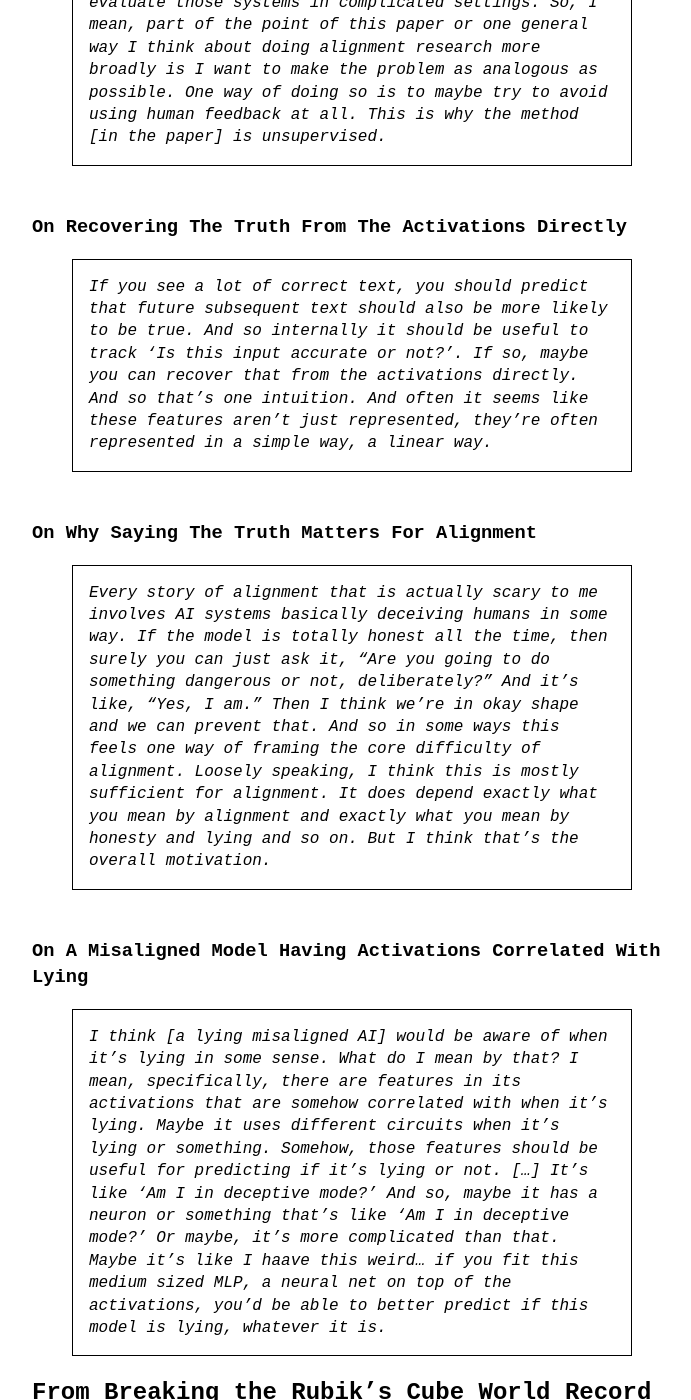
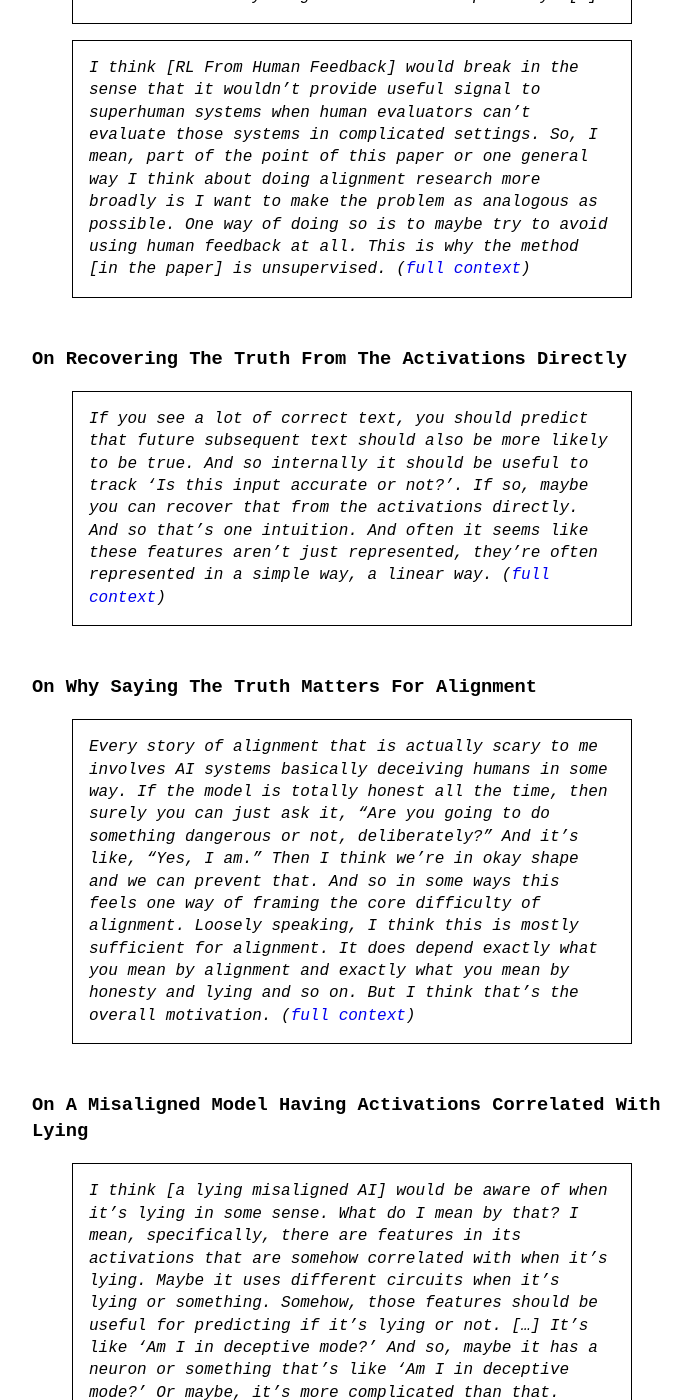
Before and after one commit to theinsideview/theinsideview.github.io, a Jekyll site: the page built from _posts/2023-01-13-collin.md, in a window 1280 px wide and 1400 px high, scrolled down 5367 px. Shown: the whole window, without its empty margins (288-979 px from the left). Built offline with Jekyll 4.4.1, drawn with Linux system fonts in a browser that asks for light colours; some of the changed text lies outside the part shown.

Commit message:
Update 2023-01-13-collin.md

```diff
--- a/_posts/2023-01-13-collin.md
+++ b/_posts/2023-01-13-collin.md
@@ -10,6 +10,8 @@ spotifyId: 5xjBOd2UJn2yqniEr77KWV
 Collin Burns is a second-year ML PhD at Berkeley, working with Jacob Steinhardt and Dan Klein. His focus is on making language models honest, interpretable, and aligned, and he has also worked on multiple benchmarks, including [APPS](https://arxiv.org/abs/2105.09938), [MATH](https://arxiv.org/abs/2103.03874) and [MMLU](https://arxiv.org/abs/2009.03300).
 
 In his past life, he [broke](https://www.youtube.com/watch?v=Gz8sYIN78kM) the Rubik's Cube world record, and more recently he published [Discovering latent knowledge in language models without supervision](https://arxiv.org/abs/2212.03827), a paper that has received a lot of praise on [Twitter](https://twitter.com/ESYudkowsky/status/1601768272374165505) and [Lesswrong](https://www.lesswrong.com/posts/L4anhrxjv8j2yRKKp/how-discovering-latent-knowledge-in-language-models-without), which we discuss in depth in this interview.
+
+<sup><sub><i>(Our conversation is ~3h long, you can click on any sub-topic of your liking in the outline below and then come back to the outline by clicking on the green arrow</i></sub></sup> ⬆<sup><sub><i>)</i></sub></sup>
 
 # Outline
 
@@ -94,34 +96,36 @@ In his past life, he [broke](https://www.youtube.com/watch?v=Gz8sYIN78kM) the Ru
 
 # Highlighted Quotes
 
+_(See the [Lesswrong](https://www.lesswrong.com/posts/rWnQeqfCg3M2DXdeb/collin-burns-on-alignment-research-and-discovering-latent) and [EA Forum](https://forum.effectivealtruism.org/posts/KmmDHAhPmzFDFsdB4/collin-burns-on-alignment-research-and-discovering-latent) posts for discussion)_
+
 ### On Grounded Theoretical Work And Empirical Work Targeting Future Systems
 
 > I worry that a lot of existing theoretical alignment work, not all, but I think a lot of it, is hard to verify, or it's making assumptions that aren't obviously true, and I worry that it's sort of ungrounded. And, also, in some ways, too worst case. As I may have alluded to before, I think actual deep learning systems in practice aren't worst case systems. They generalize remarkably well in all sorts of ways. Maybe there's important structure that ends up being useful that these models have in practice even if it's not clear why or if they should have that in theory.
 
-> Those are some of my concerns about theory within alignment. I think with empirical within alignment, in some ways, is more grounded, and we actually have feedback loops, and I think that's important. But, also, I think it's easier [for empirical alignment research] to be focusing on these systems that don't say anything about future systems really. For example, I don't think human feedback based approaches will work for future models because there's this important disanalogy, which is that current models are human level are less. So, human evaluators can, basically, evaluate these models, whereas that will totally break down in the future. I worry mostly about empirical approaches, or just empirical research on alignment in general. Will it say anything meaningful about future systems? And so, in some ways, I try to go for something that gets at the advantages of both.
+> Those are some of my concerns about theory within alignment. I think with empirical within alignment, in some ways, is more grounded, and we actually have feedback loops, and I think that's important. But, also, I think it's easier [for empirical alignment research] to be focusing on these systems that don't say anything about future systems really. For example, I don't think human feedback based approaches will work for future models because there's this important disanalogy, which is that current models are human level are less. So, human evaluators can, basically, evaluate these models, whereas that will totally break down in the future. I worry mostly about empirical approaches, or just empirical research on alignment in general. Will it say anything meaningful about future systems? And so, in some ways, I try to go for something that gets at the advantages of both. ([full context](https://theinsideview.ai/collin#towards-grounded-theoretical-work-and-empirical-work-targeting-future-systems))
 
 On Why We Should Have More People Working On New Agendas From First Principles
 
-> I do want more people to be working on completely new agendas. I should also say, I think these sorts of agendas, like debate, amplification and improving AI supervision, I think this has a reasonable chance of working. It's more like, this has been the main focus of the alignment community, or a huge fraction of it, and there just aren't that many agendas right now. I think that's the sort of thing I want to push back against, is lots of people just really leaning towards these sorts of approaches when I think we're still very pre-paradigmatic and I think we haven't figured out what is the right approach and agenda, even at a high level. I really want more people to be thinking just from scratch or from first principles, how should we solve this problem?
+> I do want more people to be working on completely new agendas. I should also say, I think these sorts of agendas, like debate, amplification and improving AI supervision, I think this has a reasonable chance of working. It's more like, this has been the main focus of the alignment community, or a huge fraction of it, and there just aren't that many agendas right now. I think that's the sort of thing I want to push back against, is lots of people just really leaning towards these sorts of approaches when I think we're still very pre-paradigmatic and I think we haven't figured out what is the right approach and agenda, even at a high level. I really want more people to be thinking just from scratch or from first principles, how should we solve this problem? ([full context](https://theinsideview.ai/collin#we-should-have-more-people-working-on-new-agendas-from-first-principles))
 
 ### On Researching Unsupervised Methods Because Those Are Less Likely To Break With Future Models
 
 > We want the problems we study today to be as analogous as possible to those future systems. There are all sorts of things that we can do that make it more or less analogous or disanalogous. And so, for example, I mentioned before, I think human feedback, I think that will sort of break down once you get to superhuman models. So, that's an important disanalogy in my mind, a particularly salient one, perhaps the most important one or sort of why alignment feels hard possibly. [...]
 
-> I think [RL From Human Feedback] would break in the sense that it wouldn't provide useful signal to superhuman systems when human evaluators can't evaluate those systems in complicated settings. So, I mean, part of the point of this paper or one general way I think about doing alignment research more broadly is I want to make the problem as analogous as possible. One way of doing so is to maybe try to avoid using human feedback at all. This is why the method [in the paper] is unsupervised.
+> I think [RL From Human Feedback] would break in the sense that it wouldn't provide useful signal to superhuman systems when human evaluators can't evaluate those systems in complicated settings. So, I mean, part of the point of this paper or one general way I think about doing alignment research more broadly is I want to make the problem as analogous as possible. One way of doing so is to maybe try to avoid using human feedback at all. This is why the method [in the paper] is unsupervised. ([full context](https://theinsideview.ai/collin#researching-unsupervised-methods-because-those-are-less-likely-to-break-with-future-models))
 
 ### On Recovering The Truth From The Activations Directly
 
-> If you see a lot of correct text, you should predict that future subsequent text should also be more likely to be true. And so internally it should be useful to track ‘Is this input accurate or not?’. If so, maybe you can recover that from the activations directly. And so that's one intuition. And often it seems like these features aren't just represented, they're often represented in a simple way, a linear way.
+> If you see a lot of correct text, you should predict that future subsequent text should also be more likely to be true. And so internally it should be useful to track ‘Is this input accurate or not?’. If so, maybe you can recover that from the activations directly. And so that's one intuition. And often it seems like these features aren't just represented, they're often represented in a simple way, a linear way. ([full context](https://theinsideview.ai/collin#classifying-hidden-states-without-labels))
 
 ### On Why Saying The Truth Matters For Alignment
 
-> Every story of alignment that is actually scary to me involves AI systems basically deceiving humans in some way. If the model is totally honest all the time, then surely you can just ask it, "Are you going to do something dangerous or not, deliberately?" And it's like, "Yes, I am." Then I think we're in okay shape and we can prevent that. And so in some ways this feels one way of framing the core difficulty of alignment. Loosely speaking, I think this is mostly sufficient for alignment. It does depend exactly what you mean by alignment and exactly what you mean by honesty and lying and so on. But I think that's the overall motivation.
+> Every story of alignment that is actually scary to me involves AI systems basically deceiving humans in some way. If the model is totally honest all the time, then surely you can just ask it, "Are you going to do something dangerous or not, deliberately?" And it's like, "Yes, I am." Then I think we're in okay shape and we can prevent that. And so in some ways this feels one way of framing the core difficulty of alignment. Loosely speaking, I think this is mostly sufficient for alignment. It does depend exactly what you mean by alignment and exactly what you mean by honesty and lying and so on. But I think that's the overall motivation. ([full context](https://theinsideview.ai/collin#making-models-truthful-as-a-sufficient-condition-for-alignment))
 
 ### On A Misaligned Model Having Activations Correlated With Lying
 
 > I think [a lying misaligned AI] would be aware of when it's lying in some sense. What do I mean by that? I mean, specifically, there are features in its activations that are somehow correlated with when it's lying. Maybe it uses different circuits when it's lying or something. Somehow, those features should be useful for predicting if it's lying or not. [...]
-It’s like ‘Am I in deceptive mode?’ And so, maybe it has a neuron or something that’s like ‘Am I in deceptive mode?’ Or maybe, it’s more complicated than that. Maybe it’s like I haave this weird… if you fit this medium sized MLP, a neural net on top of the activations, you’d be able to better predict if this model is lying, whatever it is.
+It’s like ‘Am I in deceptive mode?’ And so, maybe it has a neuron or something that’s like ‘Am I in deceptive mode?’ Or maybe, it’s more complicated than that. Maybe it’s like I haave this weird… if you fit this medium sized MLP, a neural net on top of the activations, you’d be able to better predict if this model is lying, whatever it is. ([full context](https://theinsideview.ai/collin#a-misaligned-model-would-have-activations-correlated-with-lying))
 
 
 # From Breaking the Rubik's Cube World Record To Doing AI Research
```
